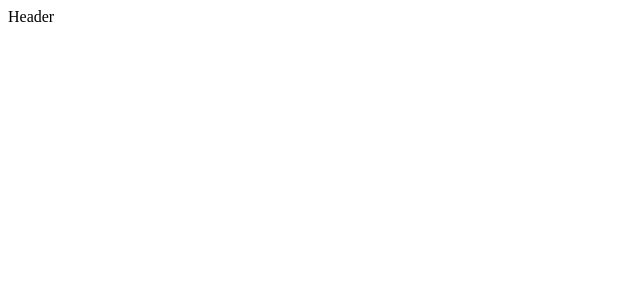
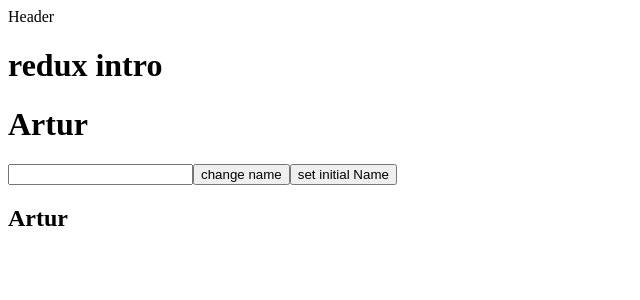
Before and after one commit to And012/react-intro-students, a React (Create React App) app: page /redux in a window 1280 px wide. Before the commit this address had no page. Shown: the top 300 px of the page, without its empty margins (0-640 px from the left). Built offline with nearby package versions, Linux system fonts and the light colour scheme.

Commit message:
adding redux toolkit

```diff
--- a/package.json
+++ b/package.json
@@ -3,13 +3,16 @@
   "version": "0.1.0",
   "private": true,
   "dependencies": {
+    "@reduxjs/toolkit": "^1.8.0",
     "@testing-library/jest-dom": "^5.16.2",
     "@testing-library/react": "^12.1.2",
     "@testing-library/user-event": "^13.5.0",
     "react": "^17.0.2",
     "react-dom": "^17.0.2",
+    "react-redux": "^7.2.6",
     "react-router-dom": "6",
     "react-scripts": "5.0.0",
+    "redux": "^4.1.2",
     "web-vitals": "^2.1.4"
   },
   "scripts": {
--- a/src/App.js
+++ b/src/App.js
@@ -2,6 +2,7 @@ import React, {useState} from "react";
 import {Routes, Route} from 'react-router-dom'
 import FirstComponent from "./component/FirstComponent";
 import Home from "./component/HomeComponent";
+import IntroRedux from "./component/IntroRedux";
 
 function App() {
   const [count, setCount] = useState(0)
@@ -10,6 +11,7 @@ function App() {
     <Routes>
       <Route path="/" element={<FirstComponent count={count} setCount={setCount} />} />
       <Route path="home" element={<Home count={count} setCount={setCount}/>} />
+      <Route path="/redux" element={<IntroRedux />} />
     </Routes>
   </div>
 }
--- a/src/component/FirstComponent.jsx
+++ b/src/component/FirstComponent.jsx
@@ -1,5 +1,7 @@
 import {useEffect, useState} from "react";
 import {useNavigate} from 'react-router-dom'
+import {selectGlobalDataName} from "../store/globalState/globalDataSelectors";
+import {useSelector} from "react-redux";
 
 const onChangeGenerator = (setValue) => (event) => {
     if (+event.target.value === +event.target.value) {
@@ -12,6 +14,7 @@ export default function FirstComponent({count, setCount}) {
     const [sqrtValue, setSqrtValue] = useState('')
     const [powValue, setPowValue] = useState('')
     const [isPow, setIsPow] = useState(false)
+    const name = useSelector(selectGlobalDataName)
     const navigate = useNavigate()
 
     useEffect(() => {
--- a/src/component/HomeComponent.jsx
+++ b/src/component/HomeComponent.jsx
@@ -1,10 +1,23 @@
 import {useNavigate} from "react-router-dom";
-import {Routes, Route} from 'react-router-dom'
+import React, {useEffect, useRef, useState} from "react";
+
 export default function Home() {
     const navigate = useNavigate()
-
+    const [value, setValue] = useState('')
+    const inputEl = useRef(null)
+    useEffect(() => {
+        console.log(inputEl)
+    }, [inputEl])
     return <div>
         <h1>this is home</h1>
         <button onClick={() => navigate('/')}>go to main page</button>
+        <input value={value} onChange={(event) => setValue(event.target.value)}/>
+        <button
+            onClick={() => {
+                inputEl.current.focus()
+            }}
+        >click
+        </button>
+        <input ref={inputEl}/>
     </div>
 }
--- /dev/null
+++ b/src/component/IntroRedux.jsx
@@ -0,0 +1,42 @@
+import {useDispatch, useSelector} from 'react-redux'
+import {selectGlobalDataName} from "../store/globalState/globalDataSelectors";
+import {useState} from "react";
+import {changeName, setInitialName} from "../store/globalState/globalStateReducer";
+
+export default function IntroRedux() {
+    return <div>
+        <h1>redux intro</h1>
+        <SomeComponent/>
+    </div>
+}
+
+function SomeComponent() {
+    return <AnotherComponent/>
+}
+
+function AnotherComponent() {
+    const [value, setValue] = useState('')
+    const dispatch = useDispatch()
+    const name = useSelector(selectGlobalDataName)
+    const history = useSelector(state => state.globalState.history)
+    // const name = useSelector(state => state.globalState.name)
+    return <div>
+        <h1>{name}</h1>
+        <input value={value} onChange={(event) => setValue(event.target.value)}/>
+        <button onClick={() => {
+            dispatch(changeName(value))
+            setValue('')
+        }}>change name
+        </button>
+        <button onClick={() => {
+            dispatch(setInitialName())
+        }}>set initial Name
+        </button>
+        {history.map((el, index) => <h2
+            key={index}
+            style={el.endsWith('yan') ? {
+                background: 'red'
+            } : {}}
+        >{el}</h2>)}
+    </div>
+}
--- a/src/index.js
+++ b/src/index.js
@@ -3,12 +3,16 @@ import ReactDOM from "react-dom";
 import App from "./App";
 import reportWebVitals from "./reportWebVitals";
 import {BrowserRouter} from "react-router-dom";
+import {Provider} from "react-redux";
+import {store} from "./store/store";
 
 ReactDOM.render(
     <React.StrictMode>
+        <Provider store={store}>
         <BrowserRouter>
             <App />
         </BrowserRouter>
+            </Provider>
     </React.StrictMode>,
     document.getElementById("root")
 );
--- /dev/null
+++ b/src/store/globalState/globalDataSelectors.js
@@ -0,0 +1 @@
+export const selectGlobalDataName = (state) => state.globalState.name
--- /dev/null
+++ b/src/store/globalState/globalStateReducer.js
@@ -0,0 +1,35 @@
+import {createSlice} from "@reduxjs/toolkit";
+
+const initialState = {
+    name: 'Artur',
+    history: ['Artur'],
+}
+export const globalStateReducer = createSlice({
+    name: 'globalState',
+    initialState,
+    reducers: {
+        changeName: (state, {payload}) => {
+            state.name = payload
+            state.history = [...state.history, payload]
+        },
+        setInitialName: (state) => {
+            state.name = initialState.name
+        },
+    },
+})
+const anotherStateSlice = createSlice({
+    name: 'anotherState',
+    initialState: {
+        isOpenNavBar: false,
+    },
+    reducers: {
+        changeNavBarOpen: (state) => {
+            state.isOpenNavBar = !state.isOpenNavBar
+        }
+    }
+})
+
+export default globalStateReducer.reducer
+const {changeName, setInitialName} = globalStateReducer.actions;
+const anotherSliceReducer = anotherStateSlice.reducer
+export { changeName, setInitialName, anotherSliceReducer}
--- /dev/null
+++ b/src/store/store.js
@@ -0,0 +1,12 @@
+import {combineReducers} from "redux";
+import globalStateReducer, {anotherSliceReducer} from "./globalState/globalStateReducer";
+import {configureStore} from "@reduxjs/toolkit";
+
+export const rootReducer = combineReducers({
+    globalState: globalStateReducer,
+    anotherState: anotherSliceReducer,
+})
+
+export const store = configureStore({
+    reducer: rootReducer,
+});
```
Also changed, not shown: src/store/globalState/asyncActions.js (added), 1 other file (tests, documents, lock files or other folders).
